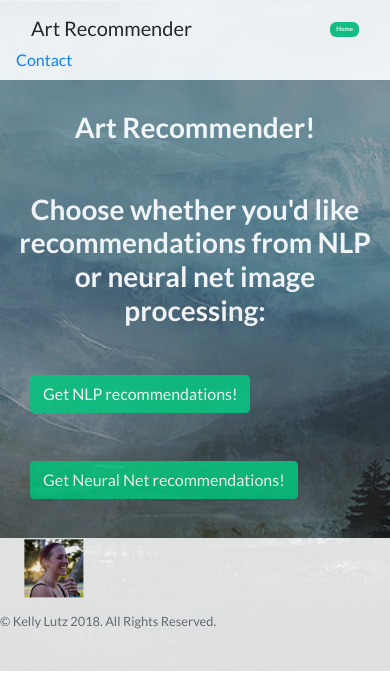
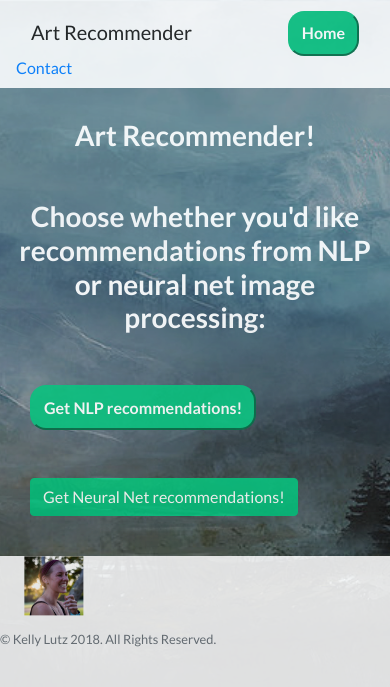
Before and after one commit to klutz4/product_recommender, a Flask app: page / in a window 390 px wide. Shown: the top 687 px of the page. Run offline with Flask 2, Linux system fonts and the light colour scheme; parts of the project's set-up code (start-up, migrations or seed data) failed here and were passed over; some libraries are stand-ins or nearby versions.

Commit message:
mobile edits

```diff
--- a/app/templates/home.html
+++ b/app/templates/home.html
@@ -89,7 +89,7 @@
       <div class="container">
         <a class="navbar-brand" href=https://github.com/klutz4/product_recommender/blob/master/README.md>Art Recommender</a>
         <form action= '/', method= ['GET,POST']>
-        <button type="submit" class="home-btn move-button">Home</button>
+        <button type="submit" class="move-button">Home</button>
         </form>
       </div>
       <a href=mailto:klutz904@gmail.com>Contact</a>
@@ -109,12 +109,7 @@
                 <div class="col-12 col-md-9 mb-2 mb-md-0">
                 <div class="col-12 col-md-3">
                   <form action='/nlp', method='POST'>
-                    <button type="submit" class="btn btn-xlg btn-primary" style="
-                    display: block;
-                    background-color: #0ac17f;
-                    border-color: #0ac17f;
-                    white-space: nowrap;
-                    width: 32pw;">Get NLP recommendations!</button>
+                    <button type="submit" class="move-button">Get NLP recommendations!</button>
                   </form>
 
                   <br><br>
```
